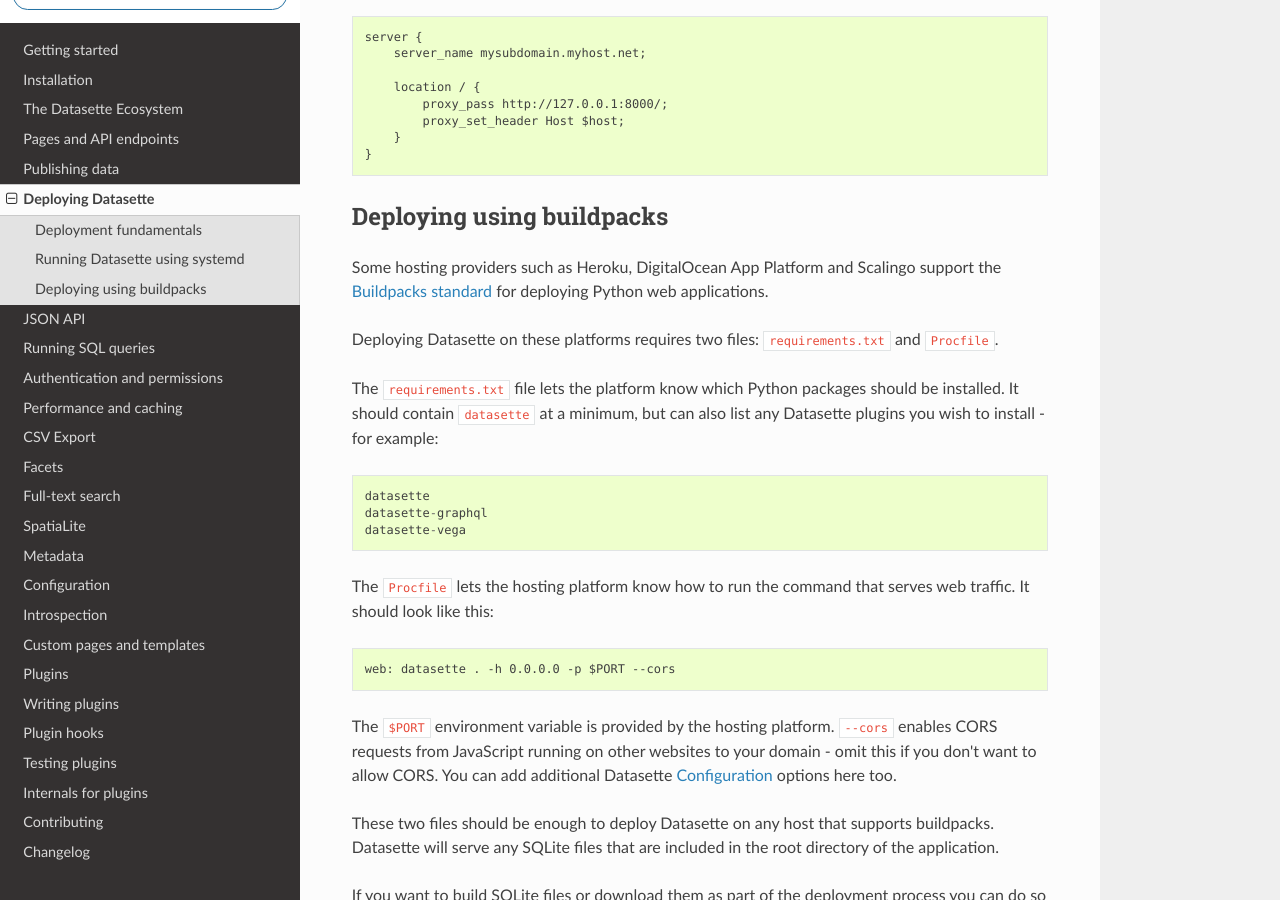
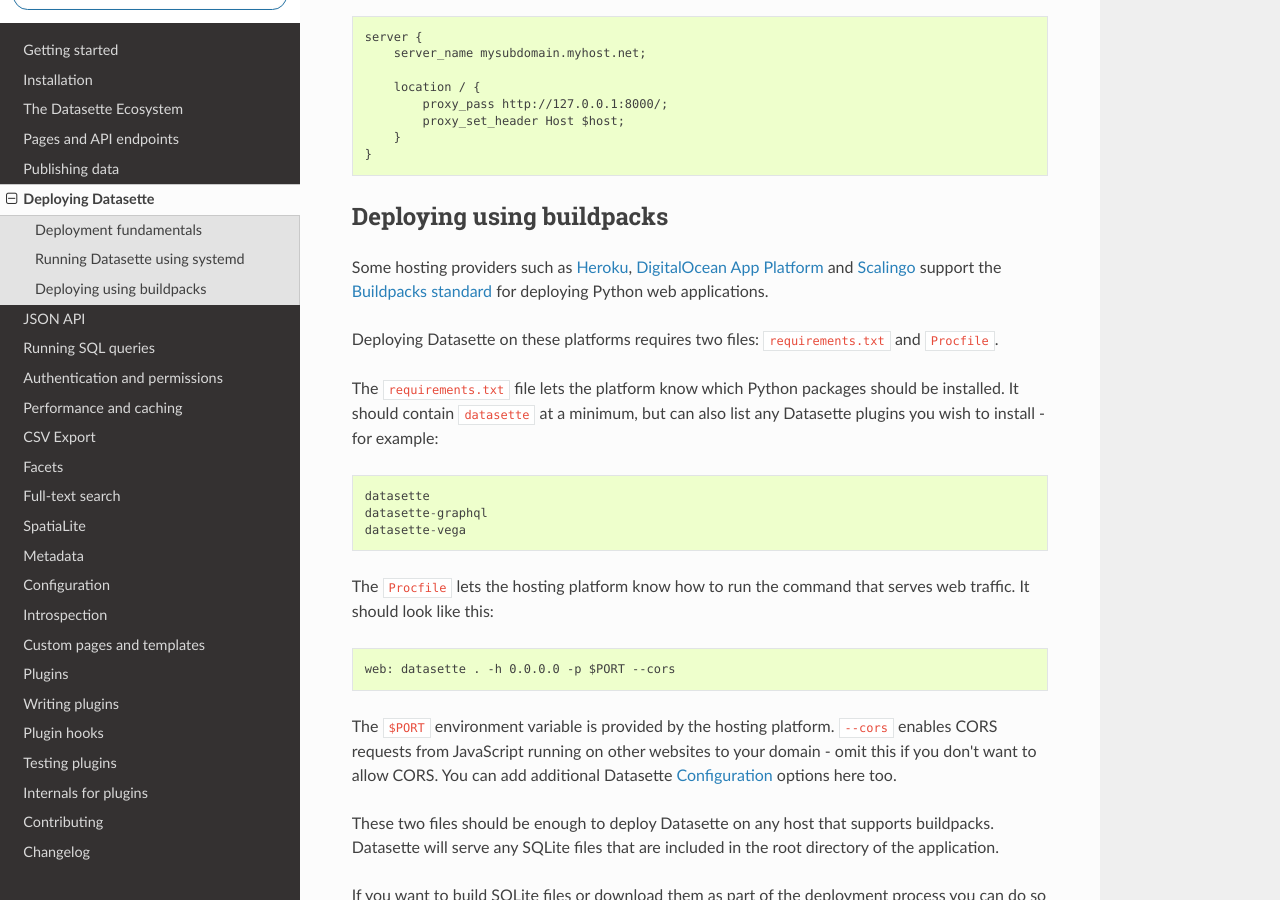
Before and after one commit to simonw/datasette, a Sphinx documentation site: the page built from docs/deploying.rst, in a window 1280 px wide and 900 px high, scrolled down 2024 px. Built offline with Sphinx 7.4.7 and the Read the Docs theme 2.0.0, drawn with Linux system fonts in a browser that asks for light colours; part of the change alters nothing that is shown.

```diff
--- a/docs/deploying.rst
+++ b/docs/deploying.rst
@@ -88,7 +88,7 @@ Ubuntu offer `a tutorial on installing nginx <https://ubuntu.com/tutorials/insta
 Deploying using buildpacks
 ==========================
 
-Some hosting providers such as Heroku, DigitalOcean App Platform and Scalingo support the `Buildpacks standard <https://buildpacks.io/>`__ for deploying Python web applications.
+Some hosting providers such as `Heroku <https://www.heroku.com/>`__, `DigitalOcean App Platform <https://www.digitalocean.com/docs/app-platform/>`__ and `Scalingo <https://scalingo.com/>`__ support the `Buildpacks standard <https://buildpacks.io/>`__ for deploying Python web applications.
 
 Deploying Datasette on these platforms requires two files: ``requirements.txt`` and ``Procfile``.
 
```
